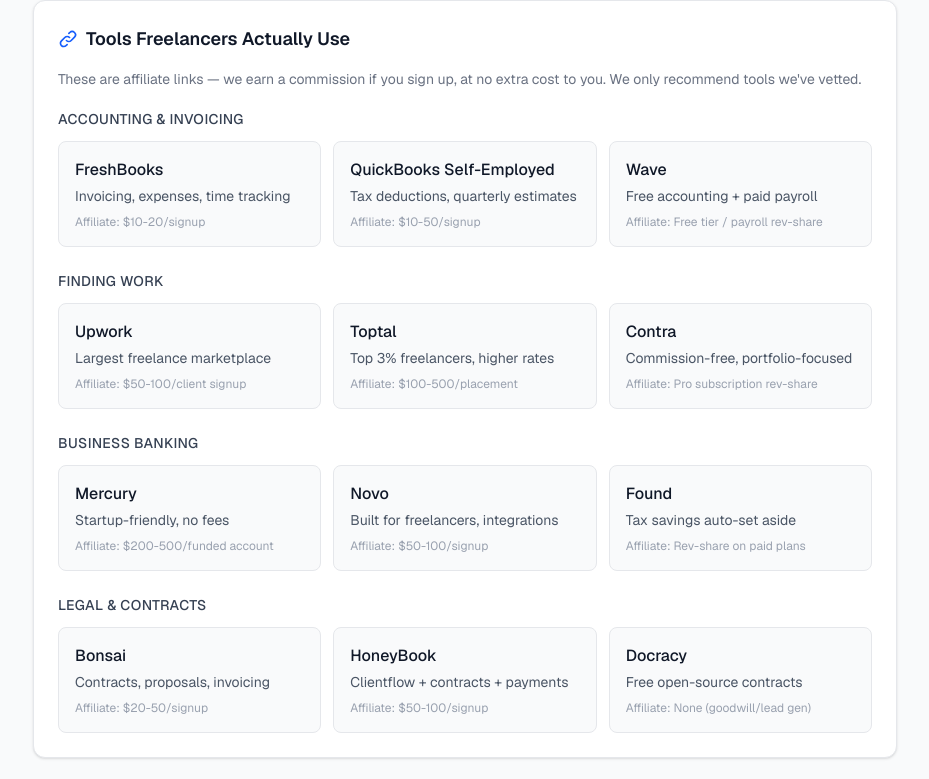
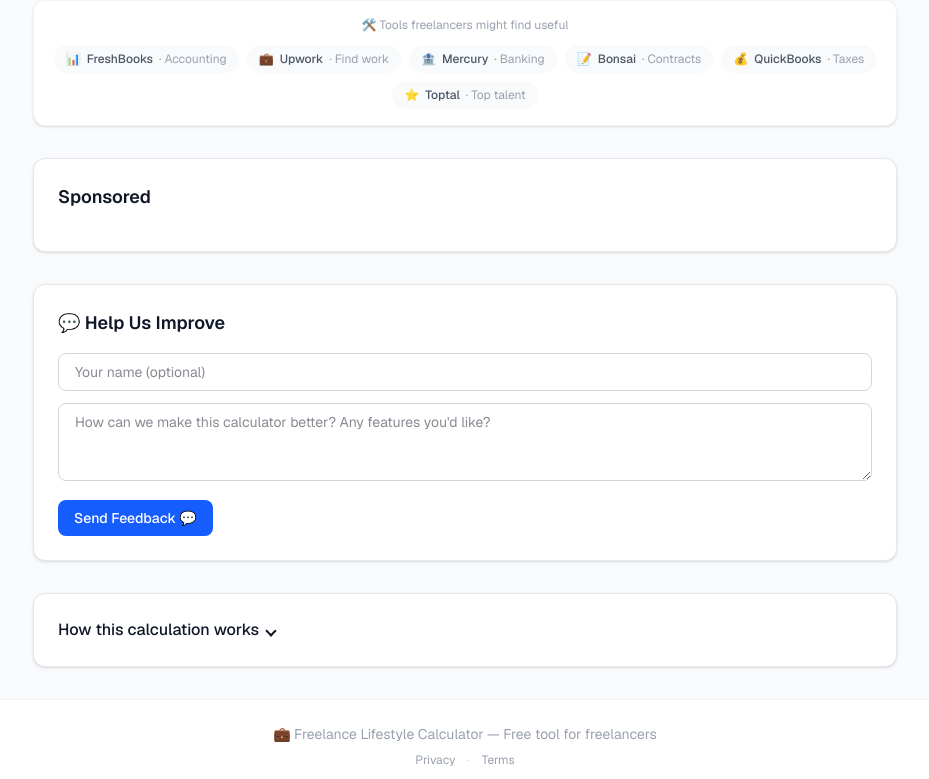
Before and after one commit to AttilaHuns288452/freelance-rate-calculator, a Next.js app: page / in a window 1280 px wide. Shown: the part 1229-2008 px from the top of the page, without its empty margins (175-1104 px from the left). Built offline with nearby package versions, Linux system fonts and the light colour scheme; a web font is replaced by a local one.

Commit message:
Change affiliate links to friendly recommendations in footer

```diff
--- a/app/layout.tsx
+++ b/app/layout.tsx
@@ -119,13 +119,28 @@
         {children}
         <Analytics />
         <SpeedInsights />
-        <footer className="mt-auto py-8 px-4 text-center text-sm text-gray-500 border-t border-gray-200 bg-white">
-          <p>Freelance Rate Calculator — Free tool for freelancers &amp; contractors</p>
-          <p className="mt-1">
-            <a href="/privacy" className="text-blue-600 hover:underline mr-4">Privacy</a>
-            <a href="/terms" className="text-blue-600 hover:underline mr-4">Terms</a>
-            <a href="/affiliate-disclosure" className="text-blue-600 hover:underline">Affiliate Disclosure</a>
-          </p>
+        <footer className="mt-auto py-6 px-4 text-center text-sm text-gray-400 border-t border-gray-100 bg-white">
+          <div className="max-w-4xl mx-auto">
+            <p>💼 Freelance Lifestyle Calculator — Free tool for freelancers</p>
+            <div className="flex flex-wrap justify-center gap-3 mt-2 text-xs">
+              <a href="/privacy" className="hover:text-blue-600">Privacy</a>
+              <span className="text-gray-300">·</span>
+              <a href="/terms" className="hover:text-blue-600">Terms</a>
+            </div>
+            <p className="mt-3 text-[10px] text-gray-300">
+              🛠️ Recommendations: <a href="https://www.freshbooks.com/" className="hover:text-blue-500" target="_blank" rel="noopener noreferrer">FreshBooks</a>
+              <span> · </span>
+              <a href="https://www.upwork.com/" className="hover:text-blue-500" target="_blank" rel="noopener noreferrer">Upwork</a>
+              <span> · </span>
+              <a href="https://mercury.com/" className="hover:text-blue-500" target="_blank" rel="noopener noreferrer">Mercury</a>
+              <span> · </span>
+              <a href="https://www.hellobonsai.com/" className="hover:text-blue-500" target="_blank" rel="noopener noreferrer">Bonsai</a>
+              <span> · </span>
+              <a href="https://quickbooks.intuit.com/self-employed/" className="hover:text-blue-500" target="_blank" rel="noopener noreferrer">QuickBooks</a>
+              <span> · </span>
+              <a href="https://www.toptal.com/" className="hover:text-blue-500" target="_blank" rel="noopener noreferrer">Toptal</a>
+            </p>
+          </div>
         </footer>
       </body>
     </html>
--- a/components/AffiliateLinks.tsx
+++ b/components/AffiliateLinks.tsx
@@ -1,73 +1,33 @@
 "use client";
 
-const AFFILIATES = [
-  {
-    category: "Accounting & Invoicing",
-    items: [
-      { name: "FreshBooks", desc: "Invoicing, expenses, time tracking", url: "https://www.freshbooks.com/", commission: "$10-20/signup" },
-      { name: "QuickBooks Self-Employed", desc: "Tax deductions, quarterly estimates", url: "https://quickbooks.intuit.com/self-employed/", commission: "$10-50/signup" },
-      { name: "Wave", desc: "Free accounting + paid payroll", url: "https://www.waveapps.com/", commission: "Free tier / payroll rev-share" },
-    ],
-  },
-  {
-    category: "Finding Work",
-    items: [
-      { name: "Upwork", desc: "Largest freelance marketplace", url: "https://www.upwork.com/", commission: "$50-100/client signup" },
-      { name: "Toptal", desc: "Top 3% freelancers, higher rates", url: "https://www.toptal.com/", commission: "$100-500/placement" },
-      { name: "Contra", desc: "Commission-free, portfolio-focused", url: "https://contra.com/", commission: "Pro subscription rev-share" },
-    ],
-  },
-  {
-    category: "Business Banking",
-    items: [
-      { name: "Mercury", desc: "Startup-friendly, no fees", url: "https://mercury.com/", commission: "$200-500/funded account" },
-      { name: "Novo", desc: "Built for freelancers, integrations", url: "https://novo.co/", commission: "$50-100/signup" },
-      { name: "Found", desc: "Tax savings auto-set aside", url: "https://found.com/", commission: "Rev-share on paid plans" },
-    ],
-  },
-  {
-    category: "Legal & Contracts",
-    items: [
-      { name: "Bonsai", desc: "Contracts, proposals, invoicing", url: "https://www.hellobonsai.com/", commission: "$20-50/signup" },
-      { name: "HoneyBook", desc: "Clientflow + contracts + payments", url: "https://www.honeybook.com/", commission: "$50-100/signup" },
-      { name: "Docracy", desc: "Free open-source contracts", url: "https://www.docracy.com/", commission: "None (goodwill/lead gen)" },
-    ],
-  },
+const RECOMMENDATIONS = [
+  { name: "FreshBooks", desc: "Accounting", url: "https://www.freshbooks.com/", icon: "📊" },
+  { name: "Upwork", desc: "Find work", url: "https://www.upwork.com/", icon: "💼" },
+  { name: "Mercury", desc: "Banking", url: "https://mercury.com/", icon: "🏦" },
+  { name: "Bonsai", desc: "Contracts", url: "https://www.hellobonsai.com/", icon: "📝" },
+  { name: "QuickBooks", desc: "Taxes", url: "https://quickbooks.intuit.com/self-employed/", icon: "💰" },
+  { name: "Toptal", desc: "Top talent", url: "https://www.toptal.com/", icon: "⭐" },
 ];
 
 export default function AffiliateLinks() {
   return (
-    <div className="bg-white rounded-xl border border-gray-200 p-6 shadow-sm">
-      <h3 className="text-lg font-semibold text-gray-900 mb-4 flex items-center gap-2">
-        <svg className="w-5 h-5 text-blue-600" fill="none" stroke="currentColor" viewBox="0 0 24 24">
-          <path strokeLinecap="round" strokeLinejoin="round" strokeWidth={2} d="M13.828 10.172a4 4 0 00-5.656 0l-4 4a4 4 0 105.656 5.656l1.102-1.101m-.758-4.899a4 4 0 005.656 0l4-4a4 4 0 00-5.656-5.656l-1.1 1.1" />
-        </svg>
-        Tools Freelancers Actually Use
-      </h3>
-      <p className="text-sm text-gray-500 mb-5">
-        These are affiliate links — we earn a commission if you sign up, at no extra cost to you.
-        We only recommend tools we've vetted.
+    <div className="bg-white rounded-xl border border-gray-100 p-4 shadow-sm">
+      <p className="text-xs text-gray-400 mb-3 text-center">
+        🛠️ Tools freelancers might find useful
       </p>
-      <div className="space-y-6">
-        {AFFILIATES.map(({ category, items }) => (
-          <div key={category}>
-            <h4 className="text-sm font-medium text-gray-700 uppercase tracking-wide mb-3">{category}</h4>
-            <div className="grid grid-cols-1 sm:grid-cols-2 lg:grid-cols-3 gap-3">
-              {items.map(({ name, desc, url, commission }) => (
+      <div className="flex flex-wrap justify-center gap-2">
+        {RECOMMENDATIONS.map(({ name, desc, url, icon }) => (
           <a
             key={name}
             href={url}
             target="_blank"
             rel="noopener noreferrer"
-                  className="group p-4 bg-gray-50 rounded-lg border border-gray-200 hover:border-blue-300 hover:shadow-md transition-all"
+            className="inline-flex items-center gap-1.5 px-3 py-1.5 bg-gray-50 rounded-full text-xs text-gray-600 hover:bg-blue-50 hover:text-blue-700 hover:shadow-sm transition-all"
           >
-                  <p className="font-medium text-gray-900 group-hover:text-blue-600">{name}</p>
-                  <p className="text-sm text-gray-600 mt-1">{desc}</p>
-                  <p className="text-xs text-gray-400 mt-2">Affiliate: {commission}</p>
+            <span>{icon}</span>
+            <span className="font-medium">{name}</span>
+            <span className="text-gray-400 hidden sm:inline">· {desc}</span>
           </a>
-              ))}
-            </div>
-          </div>
         ))}
       </div>
     </div>
```
Lines whose indentation alone changed are shown as unchanged.
